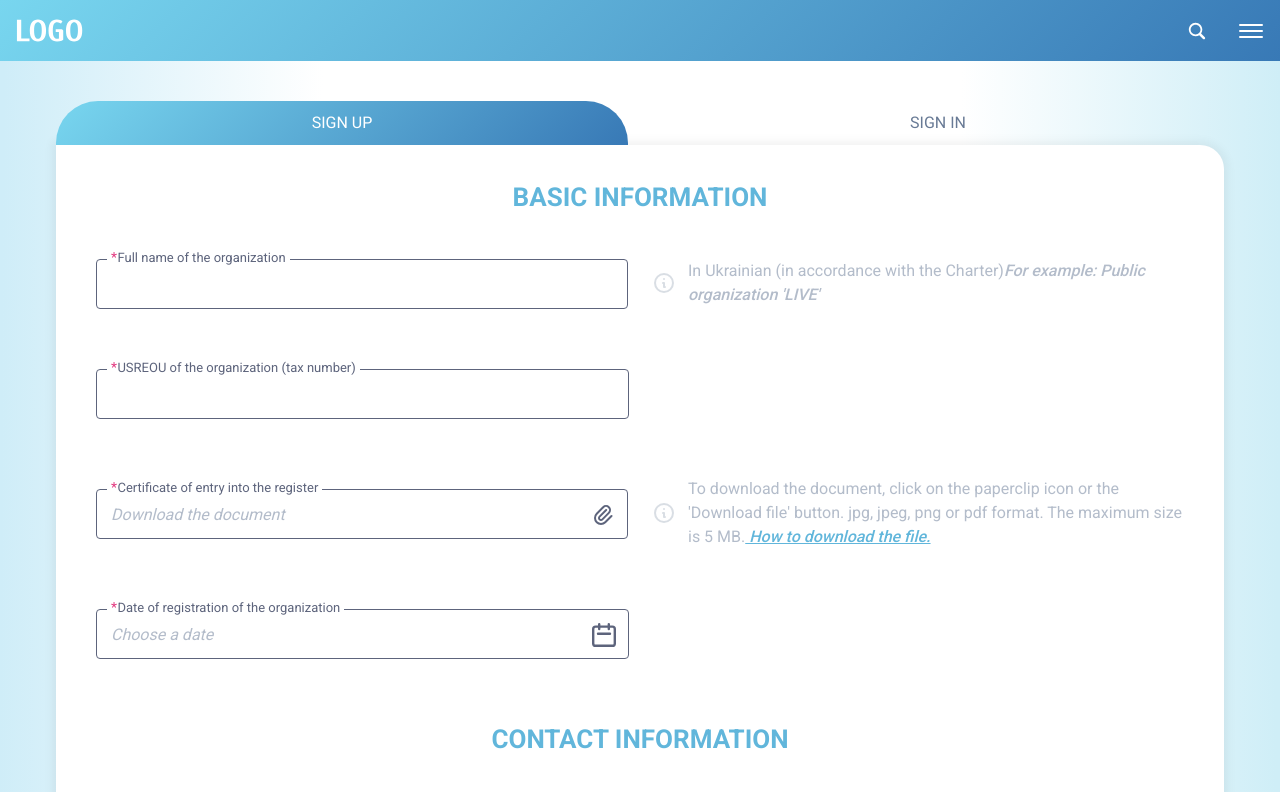
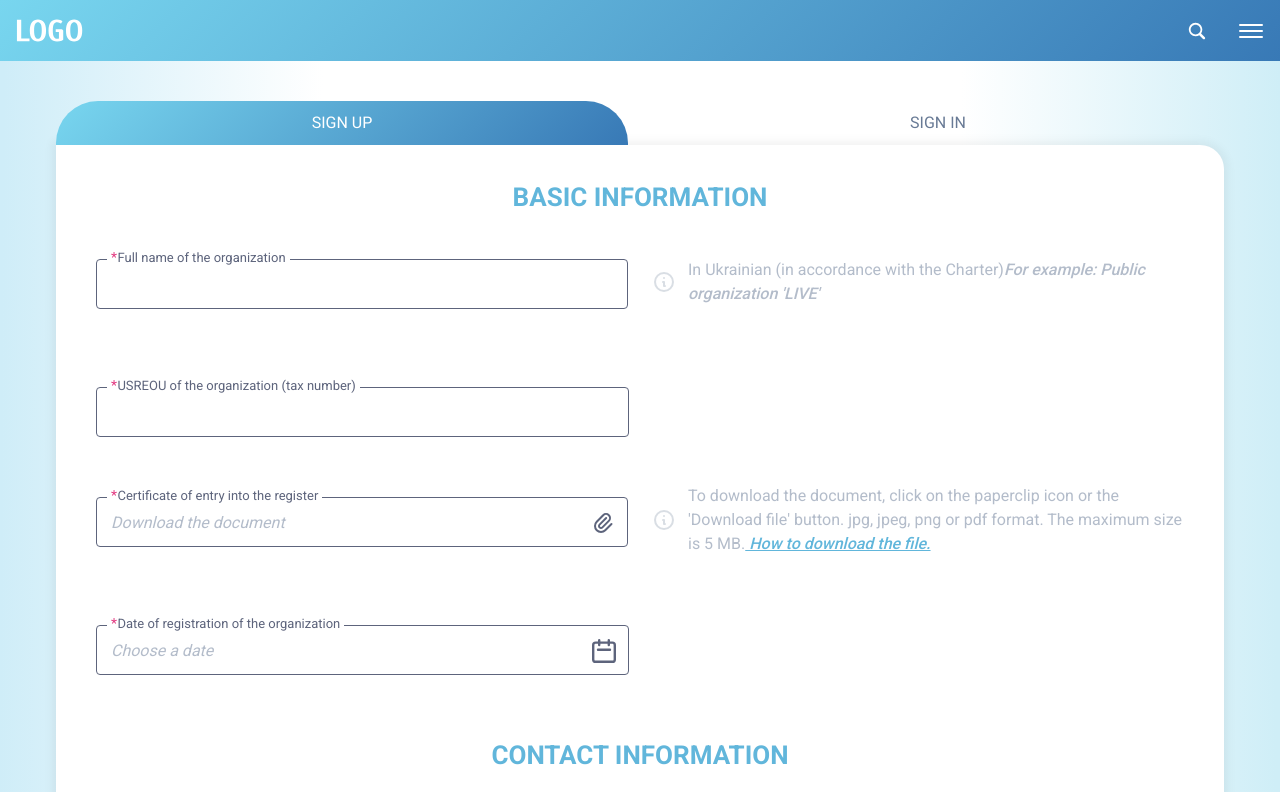
Before and after one commit to it-volunteers-ukraine/ChariERP, a Next.js app in the folder client/: page /en/sign-up in a window 1280 px wide. Shown: the top 792 px of the page. Built offline with nearby package versions, Linux system fonts and the light colour scheme.

Commit message:
Added mb in info

```diff
--- a/client/src/app/[locale]/(login)/sign-up/sign-up.tsx
+++ b/client/src/app/[locale]/(login)/sign-up/sign-up.tsx
@@ -155,8 +155,8 @@ const SignUp = () => {
               isMasked
               name="phone"
               placeholderItalic
+              placeholder="+38(0__)___-__-__"
               label={registration('phone.label')}
-              placeholder="+38(0__)___-__-__"
               info={
                 <span className={`${styles.spanStyles} italic`}>
                   {registration('phone.infoItalic')}
--- a/client/src/components/input/index.tsx
+++ b/client/src/components/input/index.tsx
@@ -68,7 +68,7 @@ export const Input = forwardRef<
     };
 
     return (
-      <div className="flex flex-col laptop:flex-row gap-1 laptop:gap-6 items-center w-full">
+      <div className="flex flex-col laptop:flex-row gap-1 laptop:gap-6 items-start justify-start w-full">
         <label className="flex flex-col gap-1 w-full">
           <fieldset className={styles.fieldset}>
             <legend className="ml-[10px] px-1 pb-1">
@@ -211,7 +211,7 @@ export const Input = forwardRef<
         </label>
 
         {info && (
-          <div className="flex items-center text-input-info laptop:mt-3 self-center w-full">
+          <div className="flex items-center text-input-info laptop:mt-3 laptop:mb-5 self-center w-full laptop:h-[50px]">
             <Info
               width={24}
               height={24}
--- a/client/src/components/input/styles.ts
+++ b/client/src/components/input/styles.ts
@@ -47,7 +47,7 @@ export const getStyles = ({
     'text-input-disabled': disabled,
   }),
   input: clsx(
-    'peer w-full mb-3 px-[14px] caret-input-focus placeholder:text-input-info',
+    'peer items-start w-full mb-3 px-[14px] caret-input-focus placeholder:text-input-info',
     {
       italic: placeholderItalic && !value,
       'text-input-text': value,
```
